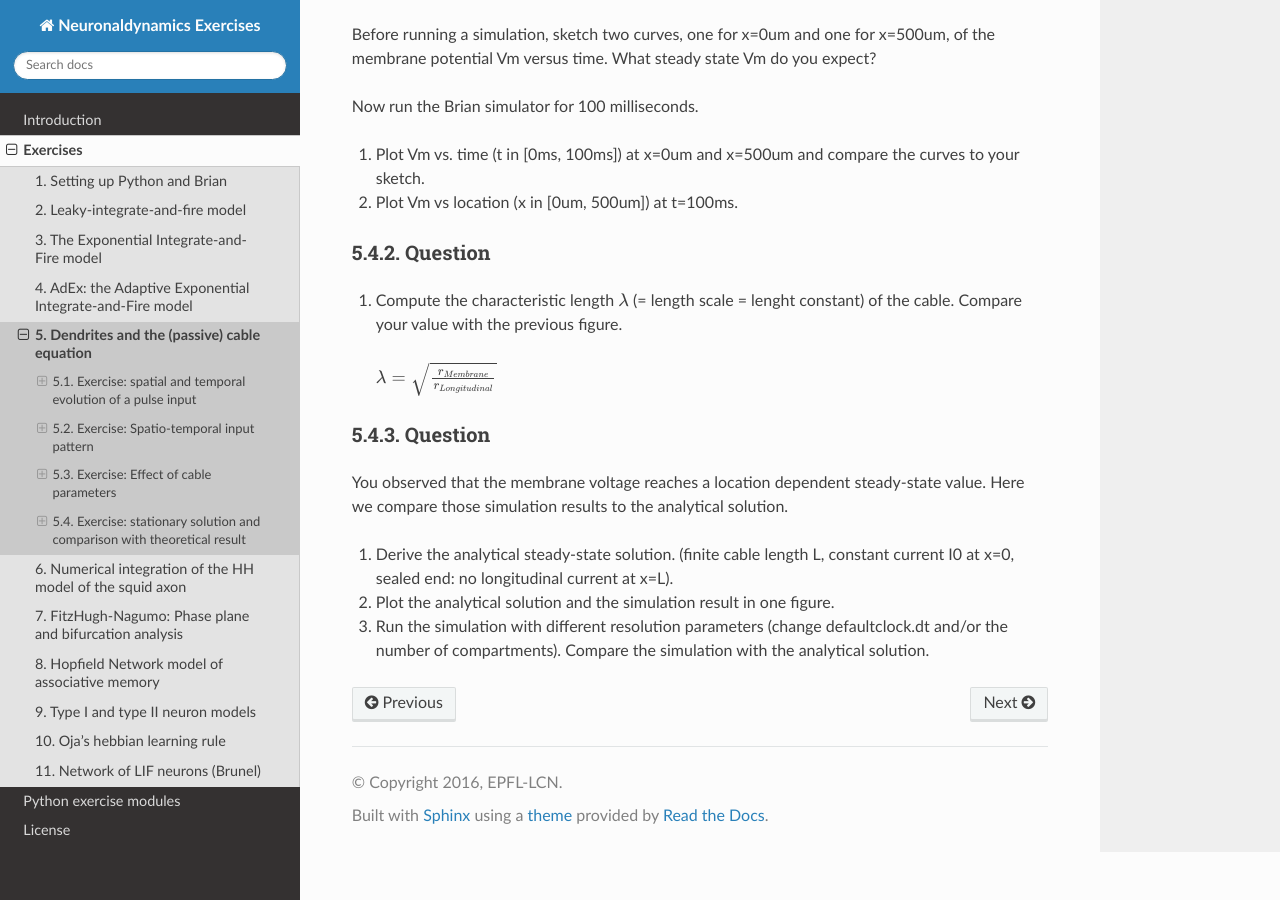
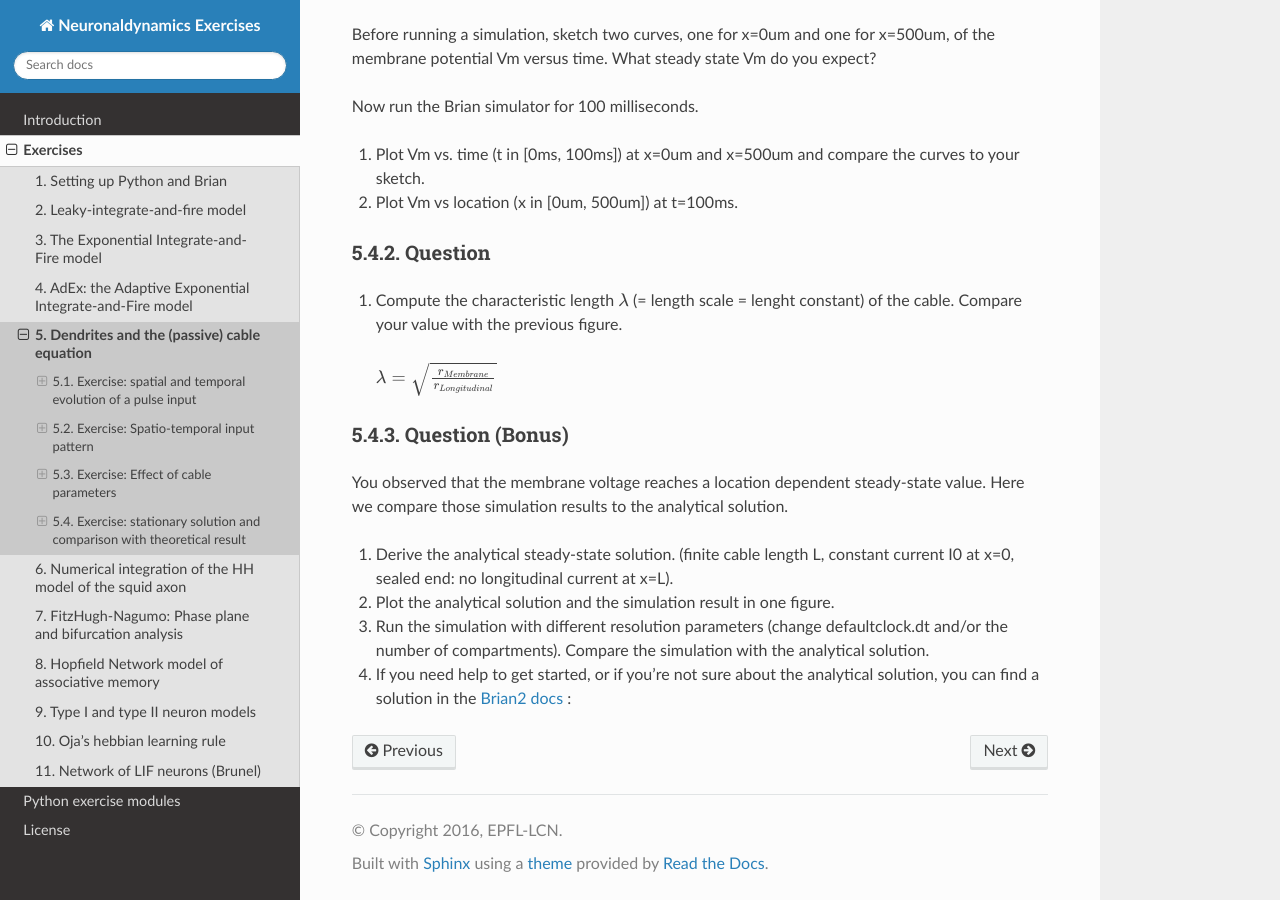
Before and after one commit to EPFL-LCN/neuronaldynamics-exercises, a Sphinx documentation site: the page built from doc/exercises/passive-cable.rst, in a window 1280 px wide and 900 px high, scrolled down 4482 px. Built offline with Sphinx 7.4.7 and the Read the Docs theme 2.0.0, drawn with Linux system fonts in a browser that asks for light colours; the version number could not be read and is left out.

Commit message:
Added solution hint to Cable Equation exercise

```diff
--- a/doc/exercises/passive-cable.rst
+++ b/doc/exercises/passive-cable.rst
@@ -175,8 +175,8 @@ Question
 
  :math:`\lambda=\sqrt{\frac{r_{Membrane}}{r_{Longitudinal}}}`
 
-Question
-~~~~~~~~
+Question (Bonus)
+~~~~~~~~~~~~~~~~
 You observed that the membrane voltage reaches a location dependent steady-state value. Here we compare those simulation results to the analytical solution.
 
 
@@ -185,3 +185,5 @@ You observed that the membrane voltage reaches a location dependent steady-state
 #. Plot the analytical solution and the simulation result in one figure.
 
 #. Run the simulation with different resolution parameters (change defaultclock.dt and/or the number of compartments). Compare the simulation with the analytical solution.
+
+#. If you need help to get started, or if you're not sure about the analytical solution, you can find a solution in the `Brian2 docs <http://brian2.readthedocs.io/en/latest/examples/compartmental.cylinder.html>`_ :
```
